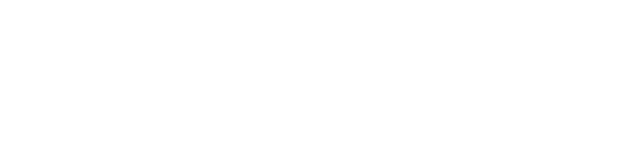
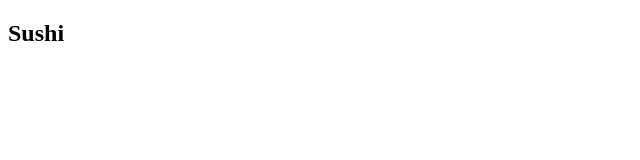
Before and after one commit to Orisaeke/Sushimaun, a plain HTML site: page sushi.html in a window 1280 px wide. Shown: the whole page, without its empty margins (0-640 px from the left). Drawn offline with Linux system fonts and the light colour scheme.

Commit message:
heading added

```diff
--- a/sushi.html
+++ b/sushi.html
@@ -6,6 +6,6 @@
     <title>Document</title>
 </head>
 <body>
-
+    <h2>Sushi</h2>
 </body>
 </html>
```
